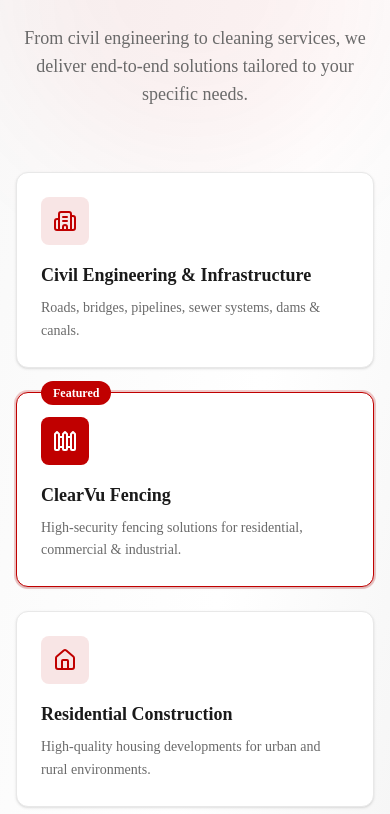
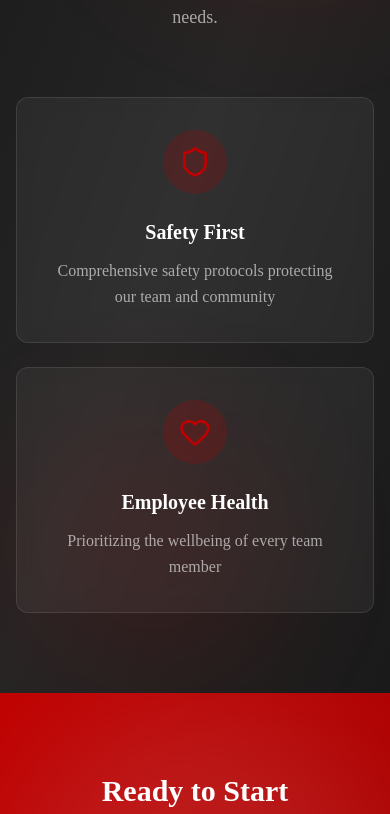
Before and after one commit to itachi71717/v0-eureka-industries-website, a Next.js app: page / in a window 390 px wide. Shown: the part 3844-4658 px from the top of the page. Built offline with nearby package versions, Linux system fonts and the light colour scheme.

Commit message:
feat: optimize mobile homepage layout\n\nHide "Why Choose Us" on mobile, "Approach" on tablet,\nshow 2 sustainability pillars on mobile.

```diff
--- a/app/page.tsx
+++ b/app/page.tsx
@@ -17,9 +17,15 @@ export default function HomePage() {
       <HeroSection />
       <TrustIndicators />
       <AboutSection />
-      <WhyChooseUs />
+      {/* Hidden on mobile for cleaner experience */}
+      <div className="hidden md:block">
+        <WhyChooseUs />
+      </div>
       <ServicesPreview />
-      <ApproachSection />
+      {/* Hidden on mobile for cleaner experience */}
+      <div className="hidden lg:block">
+        <ApproachSection />
+      </div>
       <SustainabilitySection />
       <CTASection />
       <Footer />
--- a/components/sections/sustainability.tsx
+++ b/components/sections/sustainability.tsx
@@ -48,12 +48,28 @@ export function SustainabilitySection() {
           </p>
         </div>
 
-        {/* Pillars */}
-        <div className="grid md:grid-cols-2 lg:grid-cols-4 gap-6">
-          {pillars.map((pillar) => (
+        {/* Pillars - Show only 2 on mobile, all 4 on desktop */}
+        <div className="grid grid-cols-1 md:grid-cols-2 lg:grid-cols-4 gap-6">
+          {pillars.slice(0, 2).map((pillar) => (
             <div
               key={pillar.title}
               className="text-center bg-white/5 backdrop-blur-sm border border-white/10 rounded-xl p-8 hover:bg-white/10 transition-all duration-300"
+            >
+              <div className="w-16 h-16 bg-[#C00000]/20 rounded-full flex items-center justify-center mx-auto mb-6">
+                <pillar.icon className="w-8 h-8 text-[#C00000]" />
+              </div>
+              <h3 className="text-xl font-bold text-white mb-3">
+                {pillar.title}
+              </h3>
+              <p className="text-white/60 leading-relaxed">
+                {pillar.description}
+              </p>
+            </div>
+          ))}
+          {pillars.slice(2).map((pillar) => (
+            <div
+              key={pillar.title}
+              className="hidden md:block text-center bg-white/5 backdrop-blur-sm border border-white/10 rounded-xl p-8 hover:bg-white/10 transition-all duration-300"
             >
               <div className="w-16 h-16 bg-[#C00000]/20 rounded-full flex items-center justify-center mx-auto mb-6">
                 <pillar.icon className="w-8 h-8 text-[#C00000]" />
```
